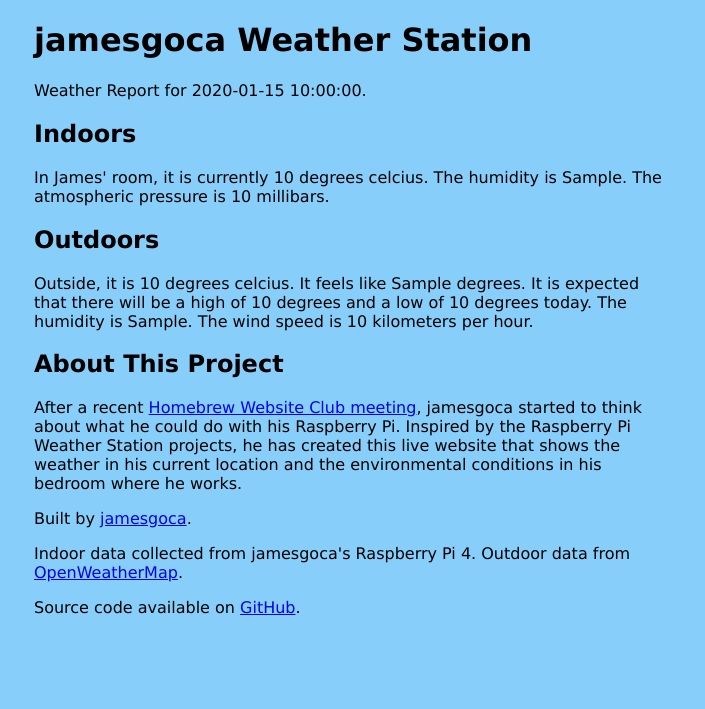
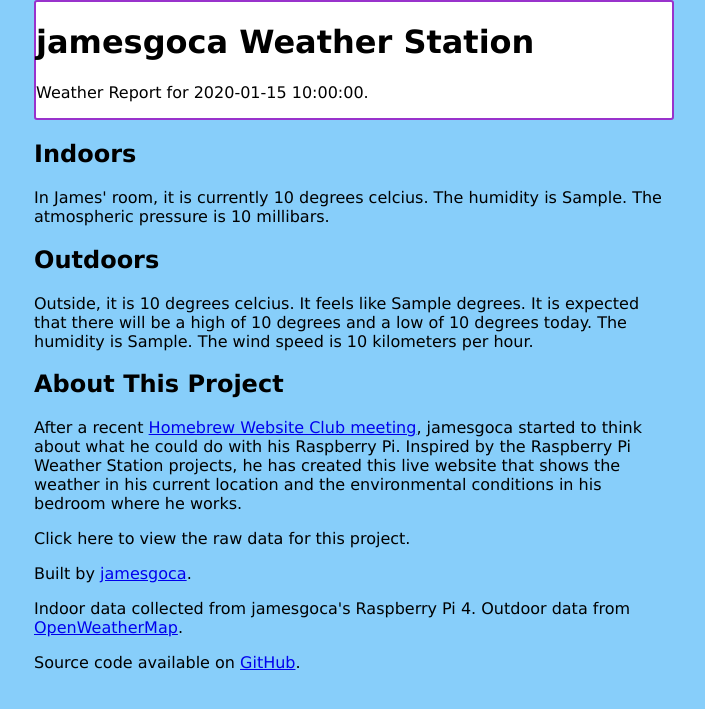
Before and after one commit to jamesgoca/weather, a Flask app: template templates/index.html in a window 1280 px wide. Shown: the top 709 px of the page, without its empty margins (286-991 px from the left). Run offline with Flask 2, Linux system fonts and the light colour scheme; the template is opened without the code that fills it: most values are stand-ins (such as "Sample title", 1, 10 or a date in 2020).

Commit message:
feat: Add header styling, create data file

```diff
--- a/server.py
+++ b/server.py
@@ -3,7 +3,7 @@ import json
 import pyowm
 import datetime
 from dotenv import load_dotenv
-from flask import Flask, jsonify, render_template
+from flask import Flask, jsonify, render_template, send_from_directory
 
 load_dotenv()
 
@@ -33,5 +33,9 @@ def index():
 		time=now.strftime("%Y-%m-%d at %H:%M:%S")
 	)
 
+@app.route("/data")
+def get_data():
+	return send_from_directory('get_weather/data/data.json')
+
 if __name__ == "__main__":
 	app.run(host="0.0.0.0", debug=True)
--- a/static/styles.css
+++ b/static/styles.css
@@ -6,3 +6,9 @@ body {
 	width: 50%;
 	margin: auto;
 }
+
+header {
+	background-color: white;
+	border-radius: 3px;
+	border: 2px solid darkorchid;
+}
--- a/templates/index.html
+++ b/templates/index.html
@@ -22,6 +22,7 @@
 			<section>
 				<h2>About This Project</h2>
 				<p>After a recent <a href="https://events.indieweb.org/2020/09/online-homebrew-website-club-europe-london-TDLtXJn3Febu">Homebrew Website Club meeting</a>, jamesgoca started to think about what he could do with his Raspberry Pi. Inspired by the Raspberry Pi Weather Station projects, he has created this live website that shows the weather in his current location and the environmental conditions in his bedroom where he works.</p>
+				<p>Click here to view the raw data for this project.</p>
 			</section>
 		</main>
 		<footer>
```
